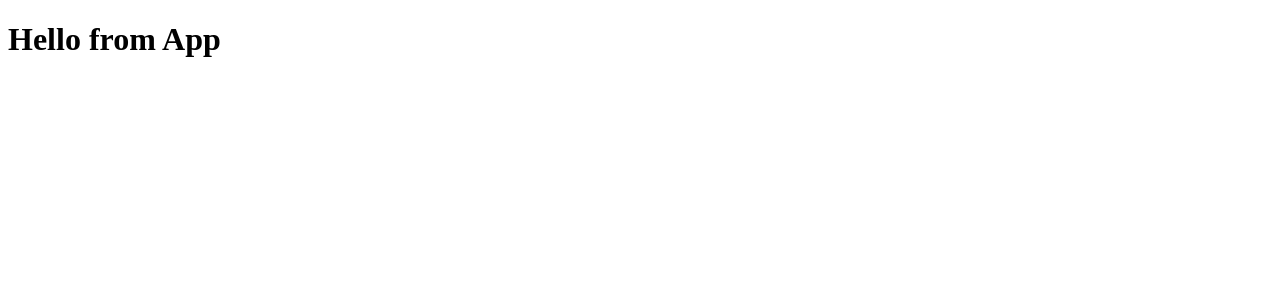
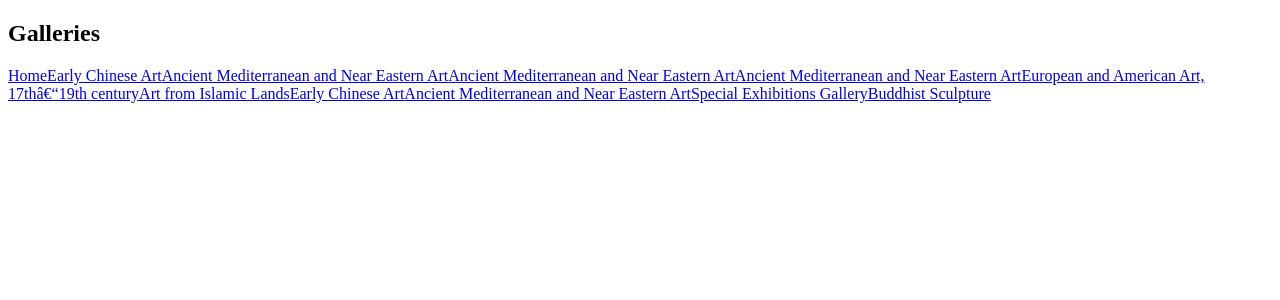
Before and after one commit to loFiWaterCat/W10D5_art_museum, a React (Create React App) app: page / in a window 1280 px wide. Shown: the top 300 px of the page. Built offline with nearby package versions, Linux system fonts and the light colour scheme.

Commit message:
Add first NavLinks

```diff
--- a/src/App.js
+++ b/src/App.js
@@ -1,9 +1,10 @@
 import harvardArt from './data/harvardArt';
+import GalNav from './components/GalleryNavigation';
 
 
 function App() {
   return (
-    <h1>Hello from App</h1>
+    <GalNav galleries={harvardArt.records} />
   );
 }
 
--- /dev/null
+++ b/src/components/GalleryNavigation/index.js
@@ -0,0 +1,19 @@
+import React from 'react';
+import { NavLink, Link } from 'react-router-dom';
+
+function GalleryNavigation({ galleries }) {
+    return (
+        <nav>
+        <h1>Galleries {console.log(galleries)}</h1>
+        <NavLink to="/">Home</NavLink>
+        {
+            galleries.map(gallery => {
+                const galleryId = "/galleries/" + gallery.id;
+                return <NavLink to={galleryId}>{gallery.name}</NavLink>
+})
+        }
+        </nav>
+    )
+}
+
+export default GalleryNavigation;
```
